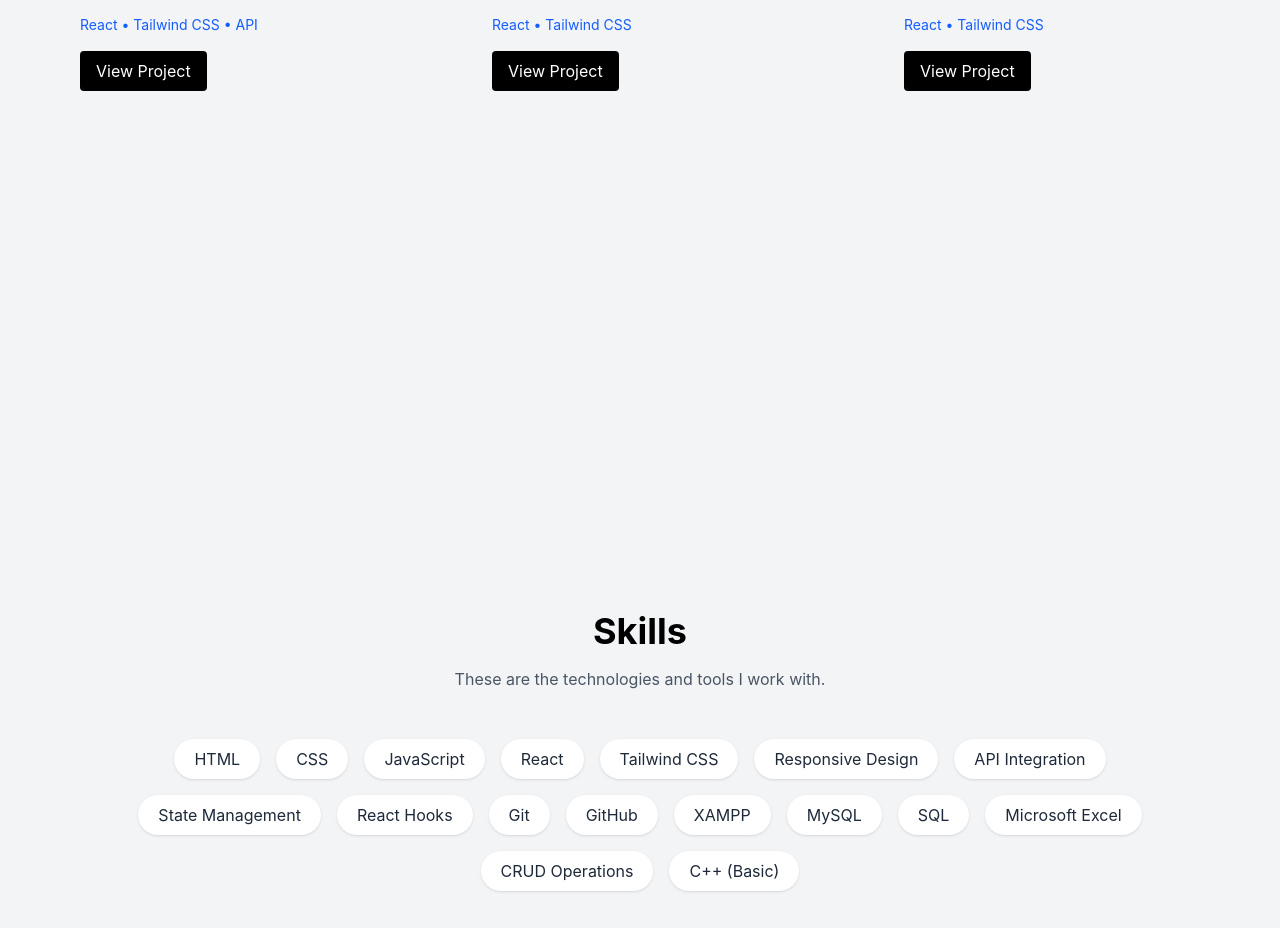
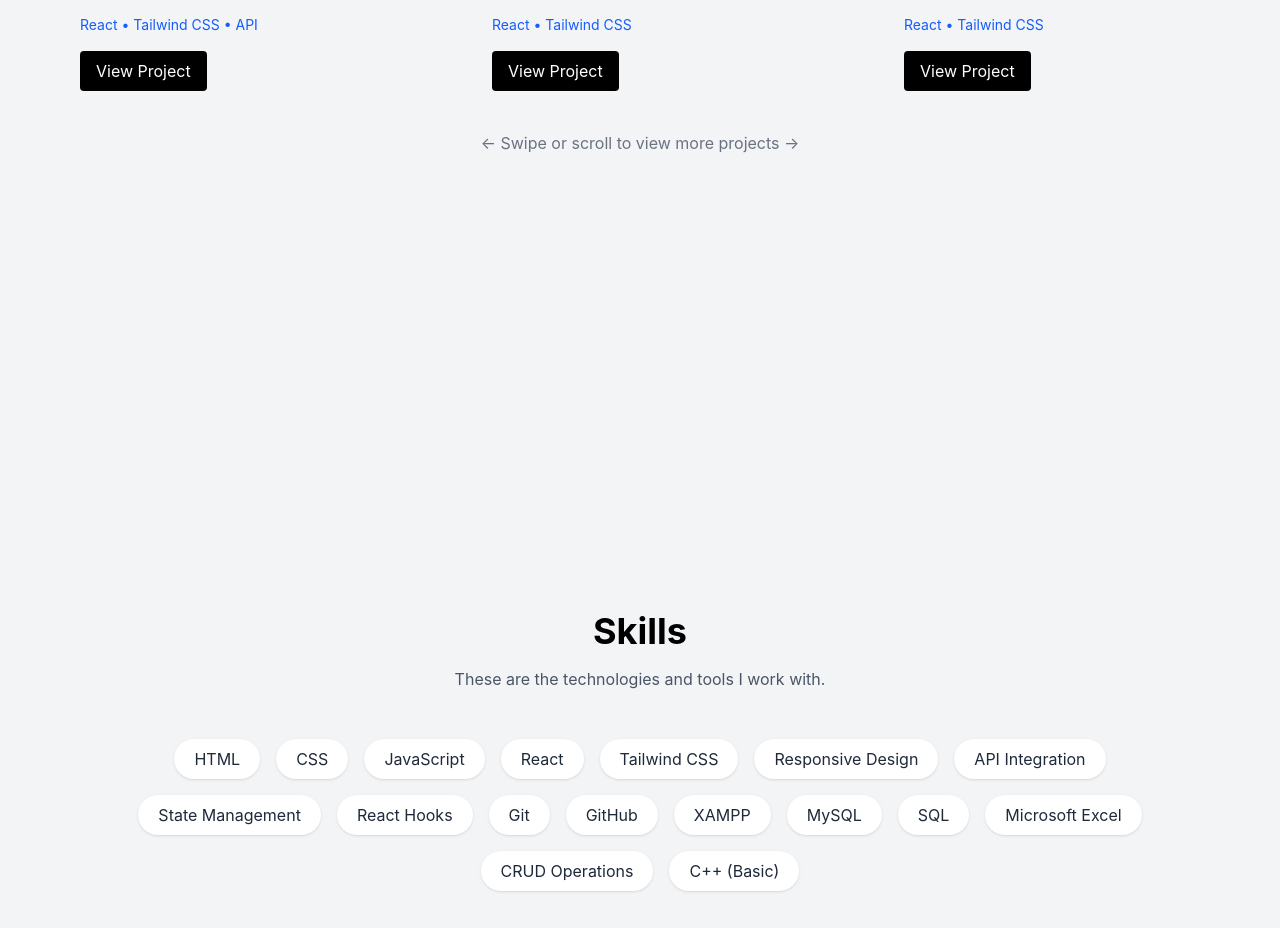
Before and after one commit to kierreyes007-ux/my-portfolio, a React (Vite) app: page / in a window 1280 px wide. Shown: the part 1746-2674 px from the top of the page. Built offline with nearby package versions, Linux system fonts and the light colour scheme.

Commit message:
put scroll label

```diff
--- a/src/Components/projects.jsx
+++ b/src/Components/projects.jsx
@@ -83,6 +83,9 @@ function Projects() {
             <ProjectCard key={project.slug} {...project} />
           ))}
         </div>
+        <p className="text-center text-gray-500 mb-10">
+          ← Swipe or scroll to view more projects →
+        </p>
 
       </div>
     </section>
```
